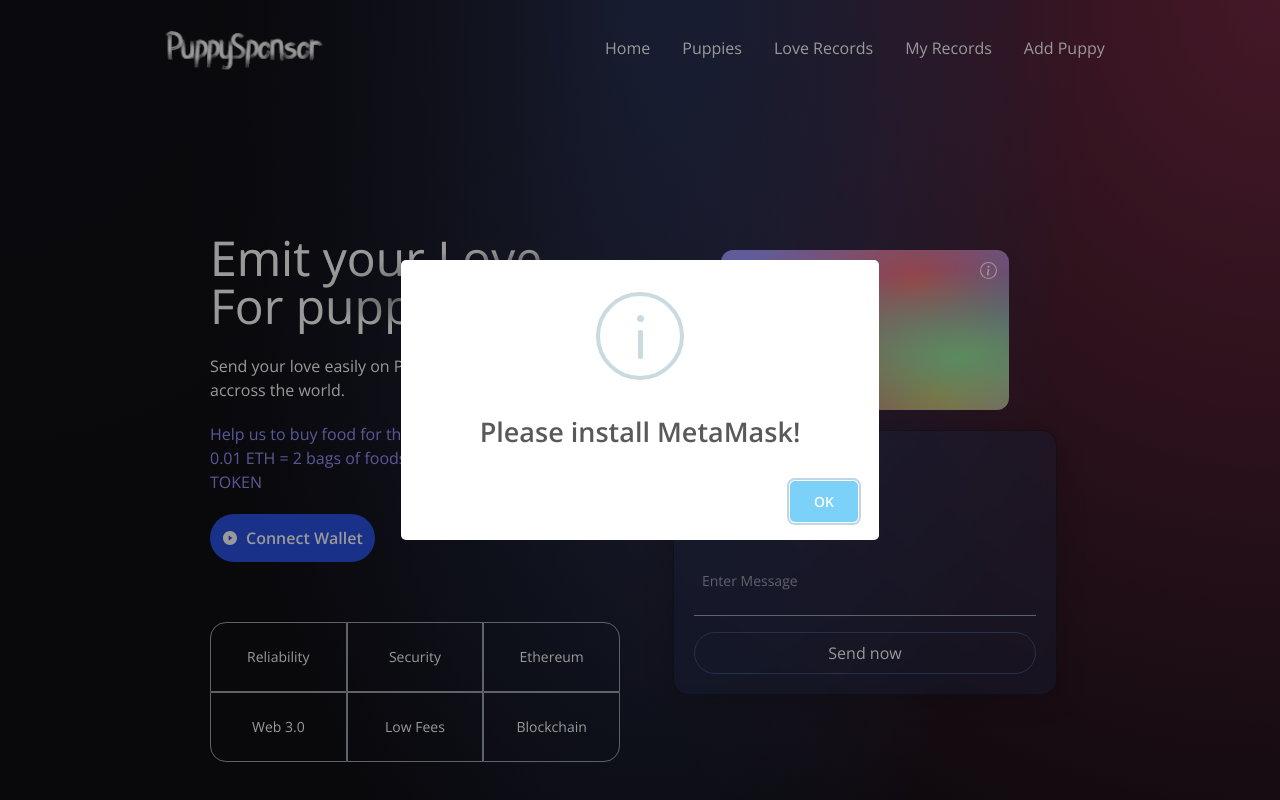
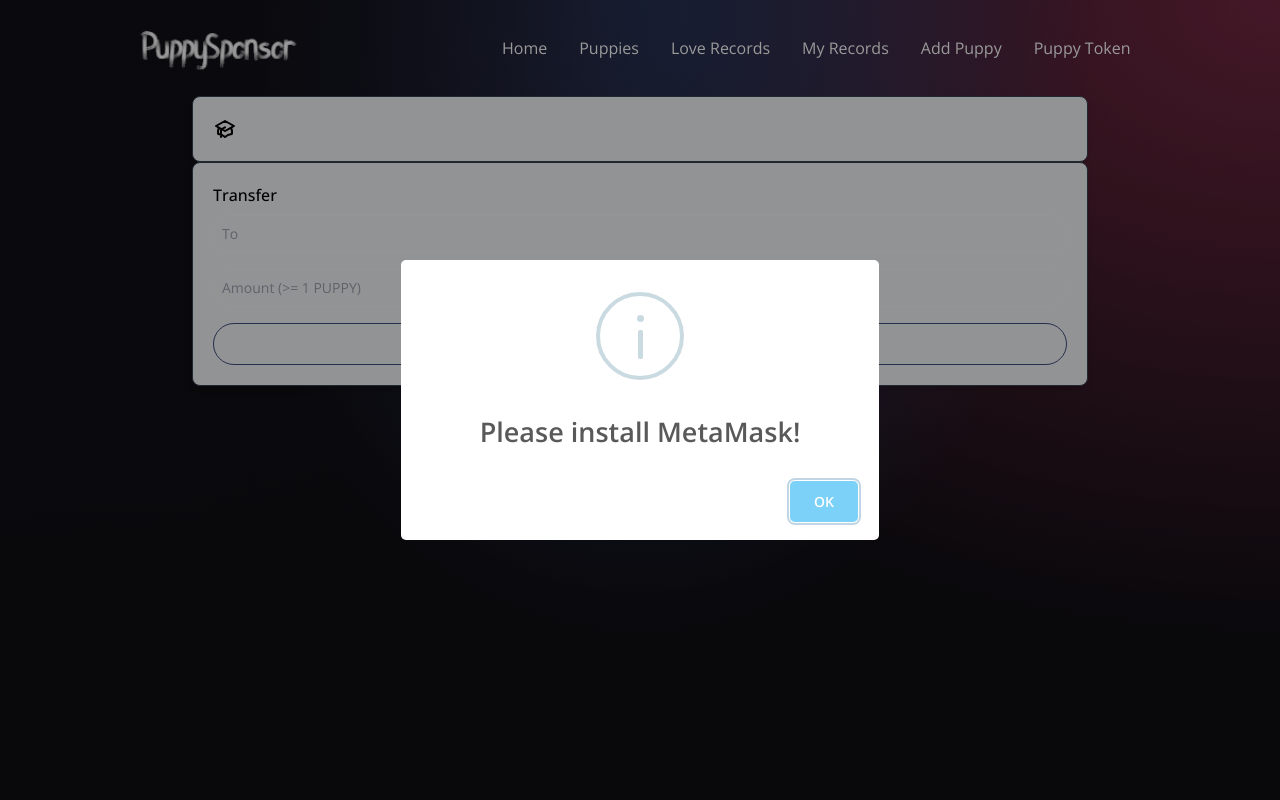
Before and after one commit to lohsuan/puppy_sponsor, a React (Vite) app: page /token in a window 1280 px wide. Before the commit this address led to /. Shown: the top 800 px of the page. Built offline with nearby package versions, Linux system fonts and the light colour scheme; no server answers.

Commit message:
feat: add route for PuppyTokenPage

```diff
--- a/src/App.jsx
+++ b/src/App.jsx
@@ -6,7 +6,8 @@ import {
   PuppyDetail,
   Services,
   Transactions,
-  Welcome
+  Welcome,
+  PuppyTokenPage
 } from './components'
 import { Navigate, Route, Routes } from 'react-router-dom'
 
@@ -36,6 +37,7 @@ const App = () => {
           />
 
           <Route path="add-puppy" element={[<AddPuppyPage key="add-puppy" />]} />
+          <Route path="token" element={[<PuppyTokenPage key="token" />]} />
         </Routes>
       </div>
       <Footer />
--- a/src/components/Navbar.jsx
+++ b/src/components/Navbar.jsx
@@ -25,6 +25,7 @@ const Navbar = () => {
         <NavBarItem title="Love Records" path="transactions" />
         <NavBarItem title="My Records" path="my-transactions" />
         <NavBarItem title="Add Puppy" path="add-puppy" />
+        <NavBarItem title="Puppy Token" path="token" />
       </ul>
       <div className="flex relative">
         {!toggleMenu && (
@@ -54,6 +55,7 @@ const Navbar = () => {
             <NavBarItem title="Love Records" classprops="my-2 text-lg" path="transactions" />
             <NavBarItem title="My Records" classprops="my-2 text-lg" path="my-transactions" />
             <NavBarItem title="Add Puppy" classprops="my-2 text-lg" path="add-puppy" />
+            <NavBarItem title="Puppy Token" classprops="my-2 text-lg" path="token" />
           </ul>
         )}
       </div>
--- a/src/components/index.js
+++ b/src/components/index.js
@@ -7,3 +7,4 @@ export { default as Footer } from './Footer'
 export { default as Puppies } from './Puppies'
 export { default as PuppyDetail } from './PuppyDetail'
 export { default as AddPuppyPage } from './AddPuppy'
+export { default as PuppyTokenPage } from './PuppyToken'
```
